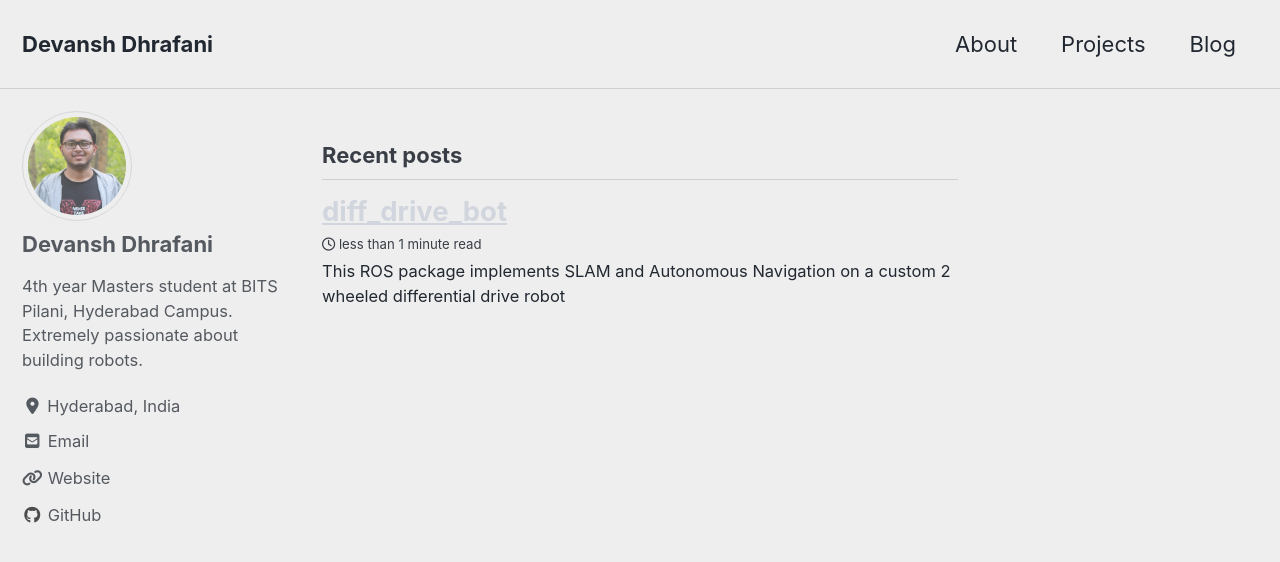
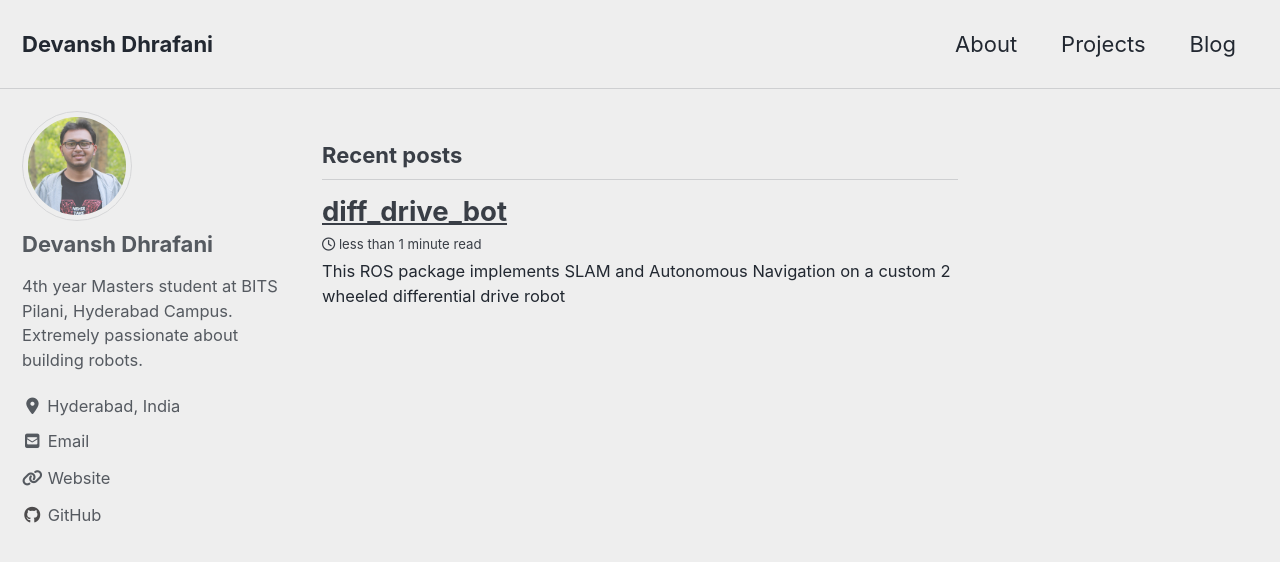
Before and after one commit to devanshdhrafani/blog, a Jekyll site: the page built from index.html, in a window 1280 px wide and 900 px high. Shown: the top 562 px of the window. Built offline with Jekyll 4.4.1, drawn with Linux system fonts in a browser that asks for light colours; cached includes are drawn as plain includes; nearby versions of some CDN libraries; the list of posts is cut into pages by our own code.

Commit message:
Skin tweaks-minor

```diff
--- a/_sass/minimal-mistakes/skins/_air.scss
+++ b/_sass/minimal-mistakes/skins/_air.scss
@@ -9,7 +9,7 @@ $muted-text-color: #393e46 !default;
 $primary-color: #181a1b;//#0092ca !default;
 $border-color: mix(#fff, #393e46, 75%) !default;
 $footer-background-color: $primary-color !default;
-$link-color: #d1d5dd;//#393e46 !default;
+$link-color: #393e46 !default;
 $masthead-link-color: $text-color !default;
 $masthead-link-color-hover: $text-color !default;
 $navicon-link-color-hover: mix(#fff, $text-color, 80%) !default;
```
Also changed, not shown: 2 other files.
